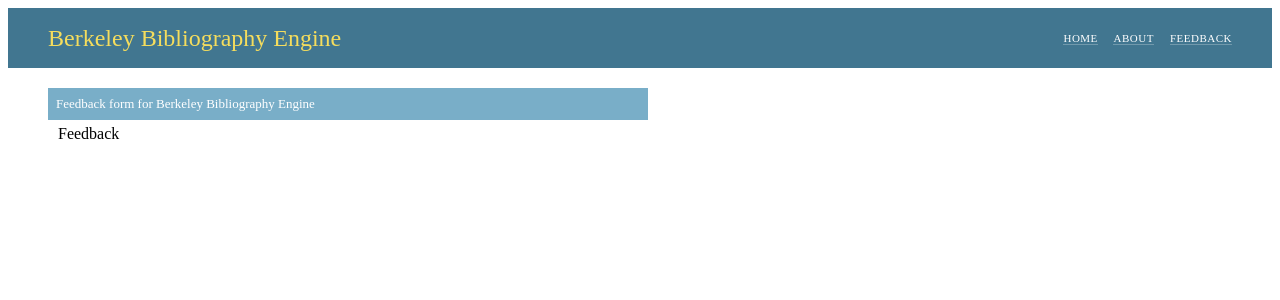
After one commit to gcallah/biblio_engine, a Django app: page /berkeley/feedback in a window 1280 px wide. The commit adds this page. Shown: the top 300 px of the page. Run offline with Django 3.2, Linux system fonts and the light colour scheme.

Commit message:
Added feedback form.

```diff
--- a/berkeley/templates/base.html
+++ b/berkeley/templates/base.html
@@ -20,6 +20,8 @@
                 <a href="/berkeley">Home</a>
                 &nbsp; &nbsp;
                 <a href="/berkeley/about">About</a>
+                &nbsp; &nbsp;
+                <a href="/berkeley/feedback">Feedback</a>
             </div>
         </div>
         <div id="content" class="colMS">
--- /dev/null
+++ b/berkeley/templates/feedback.html
@@ -0,0 +1,9 @@
+{% extends "base.html" %}
+{% block content %}
+    <div class="module">
+        <h2>Feedback form for Berkeley Bibliography Engine</h2>
+        <p>
+        Feedback
+        </p>
+    </div>
+{% endblock content %}
--- a/berkeley/templates/publications.html
+++ b/berkeley/templates/publications.html
@@ -9,7 +9,7 @@
             <th>Title</th>
             <th>Year</th>
             <th>Journal</th>
-            <th>Publisher</th>
+            <th>Subject</th>
             <th>Author(s)</th>
             <th>Language</th>
         </tr>
@@ -27,9 +27,7 @@
                     </a>
                 </td>
                 <td>
-                    <a href="/berkeley/publisher_detail/{{ pub.publisher.id }}/">
-                    {{ pub.publisher.name }}
-                    </a>
+                    {{ pub.subject }}
                 </td>
                 <td>
                 {% for author in pub.authors.all %}
--- a/berkeley/urls.py
+++ b/berkeley/urls.py
@@ -8,6 +8,7 @@ app_name = 'berkeley'
 urlpatterns = [
     url(r'^$', views.search, name='search'),
     url(r'^about/*$', views.about, name='about'),
+    url(r'^feedback/*$', views.feedback, name='feedback'),
     url(r'^publications/*$', views.publications, name='publications'),
     url(r'^pub_detail/(?P<pub_id>[0-9]+)/$',
         views.pub_detail, name='pub_detail'),
--- a/berkeley/views.py
+++ b/berkeley/views.py
@@ -19,6 +19,10 @@ def search(request):
 
 def about(request):
     return render(request, 'about.html', None)
+
+
+def feedback(request):
+    return render(request, 'feedback.html', None)
 
 
 def detail_view(request, dbkey, cls, html, kwarg_key):
```
Also changed, not shown: berkeley/models.py (+22 -0 lines).
